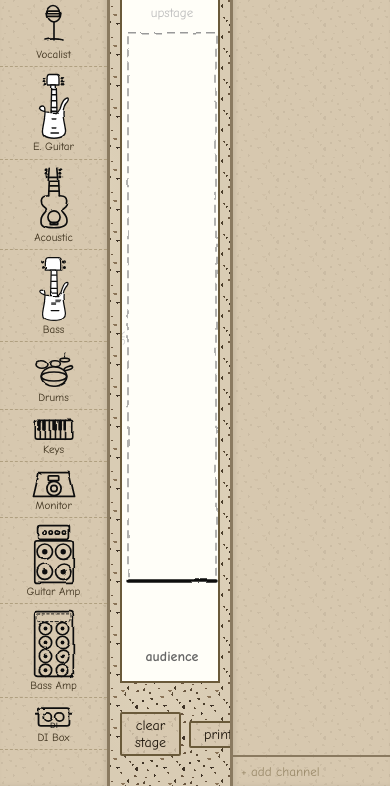
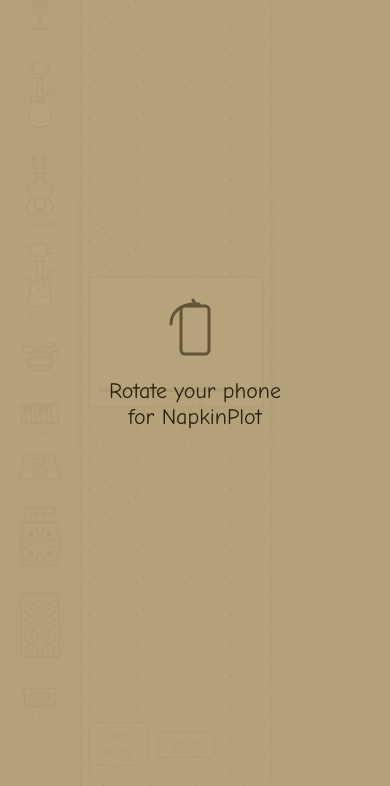
Before and after one commit to mscalisi-boop/napkinplot, a plain HTML site: page index.html in a window 390 px wide. Shown: the part 58-844 px from the top of the page. Drawn offline with Linux system fonts and the light colour scheme; a small style sheet from the web is missing.

Commit message:
Add files via upload

```diff
--- a/index.html
+++ b/index.html
@@ -2,7 +2,8 @@
 <html lang="en">
 <head>
 <meta charset="UTF-8">
-<title>Stage Plot Generator</title>
+<meta name="viewport" content="width=device-width, initial-scale=1, maximum-scale=1">
+<title>NapkinPlot</title>
 <link rel="stylesheet" href="https://cdn.jsdelivr.net/npm/@fontsource/caveat@5/index.css">
 <style>
 *{box-sizing:border-box;margin:0;padding:0}
@@ -63,8 +64,7 @@ body{
 .hdr{display:flex;align-items:baseline;gap:8px;flex-shrink:0}
 .hdr-t{font-size:21px;font-weight:700;flex-shrink:0;color:#1a1208}
 .band{font-family:'Caveat','Comic Sans MS',cursive;font-size:21px;font-weight:700;border:none;border-bottom:2px solid #6a5a3a;background:transparent;outline:none;flex:1;min-width:0;color:#1a1208}
-.cv-w{flex:1;position:relative;overflow:hidden}
-.cv{width:100%;height:100%;background:#fffef8;border:2.5px solid #6a5a3a;position:relative;overflow:hidden;box-shadow:2px 2px 8px rgba(60,40,10,0.18), 0 0 0 1px rgba(180,150,90,0.3)}
+.cv-w-placeholder{}
 .sv{position:absolute;inset:0;width:100%;height:100%;pointer-events:none;z-index:0}
 .it{position:absolute;display:flex;flex-direction:column;align-items:center;cursor:move;padding:2px 4px;border-radius:3px;z-index:1;outline:2px solid transparent;user-select:none}
 .it.s{outline:2px dashed #7a6040;background:rgba(0,0,0,.03);z-index:10}
@@ -99,9 +99,69 @@ body{
   .sp{height:auto}
   .cv{border:none}
 }
+
+/* Stage canvas: 20ft wide × 15ft deep = 4:3 landscape.
+   Center it vertically in the available space. */
+.cv-w{
+  flex:1;
+  position:relative;
+  overflow:hidden;
+  display:flex;
+  align-items:center;
+  justify-content:center;
+}
+.cv{
+  /* never taller than 3/4 of its width = 20×15 ratio */
+  width:100%;
+  max-height:100%;
+  aspect-ratio:4/3;
+  /* but don't overflow the column */
+  max-width:calc(100vh * 1.2);
+  background:#fffef8;
+  border:2.5px solid #6a5a3a;
+  position:relative;
+  overflow:hidden;
+  box-shadow:2px 2px 8px rgba(60,40,10,0.18), 0 0 0 1px rgba(180,150,90,0.3);
+}
+
+/* Portrait overlay: show when phone is held upright */
+.rotate-msg{
+  display:none;
+  position:fixed;inset:0;z-index:9999;
+  background:rgba(180,160,120,0.97);
+  flex-direction:column;
+  align-items:center;justify-content:center;
+  gap:16px;
+  font-family:'Caveat','Comic Sans MS',cursive;
+  font-size:22px;color:#2a1f0e;text-align:center;padding:32px;
+}
+.rotate-msg svg{opacity:0.6;animation:spin 2s ease-in-out infinite alternate}
+@keyframes spin{from{transform:rotate(-20deg)}to{transform:rotate(20deg)}}
+@media(orientation:portrait) and (max-width:768px){
+  .rotate-msg{display:flex}
+}
+
+/* Narrow sidebars on small landscape screens */
+@media(max-height:500px),(max-width:700px){
+  .sb{width:82px}
+  .ilist{width:120px}
+  .pi-l{font-size:10px}
+  .il-hd,.sb-hd{font-size:12px;padding:6px 4px}
+  .main{padding:8px 6px 6px}
+}
 </style>
 </head>
 <body>
+
+<!-- Portrait / rotate nudge (mobile only) -->
+<div class="rotate-msg">
+  <svg width="64" height="64" viewBox="0 0 64 64" fill="none" stroke="#2a1f0e" stroke-width="3" stroke-linecap="round">
+    <rect x="18" y="8" width="28" height="48" rx="4"/>
+    <path d="M8,26 C8,14 18,6 32,6" marker-end="url(#arr)"/>
+    <polyline points="30,2 32,6 36,6"/>
+  </svg>
+  <div>Rotate your phone<br>for NapkinPlot</div>
+</div>
 
 <!-- Global rough filter + per-item rough filter -->
 <svg style="width:0;height:0;overflow:hidden;position:absolute">
@@ -123,7 +183,7 @@ body{
   <!-- STAGE -->
   <div class="main">
     <div class="hdr">
-      <span class="hdr-t">Stage plot —</span>
+      <span class="hdr-t">NapkinPlot —</span>
       <input class="band" id="band" value="My Band">
     </div>
     <div class="cv-w">
```
